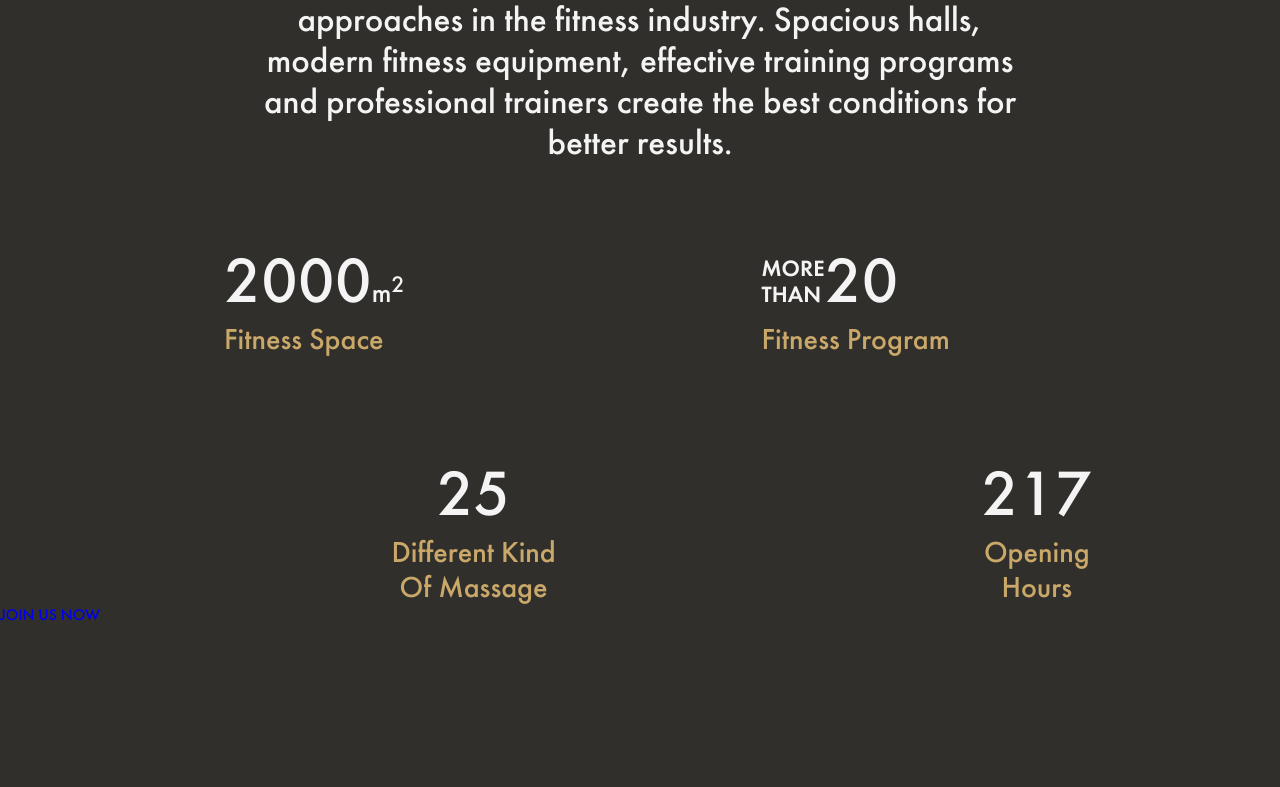
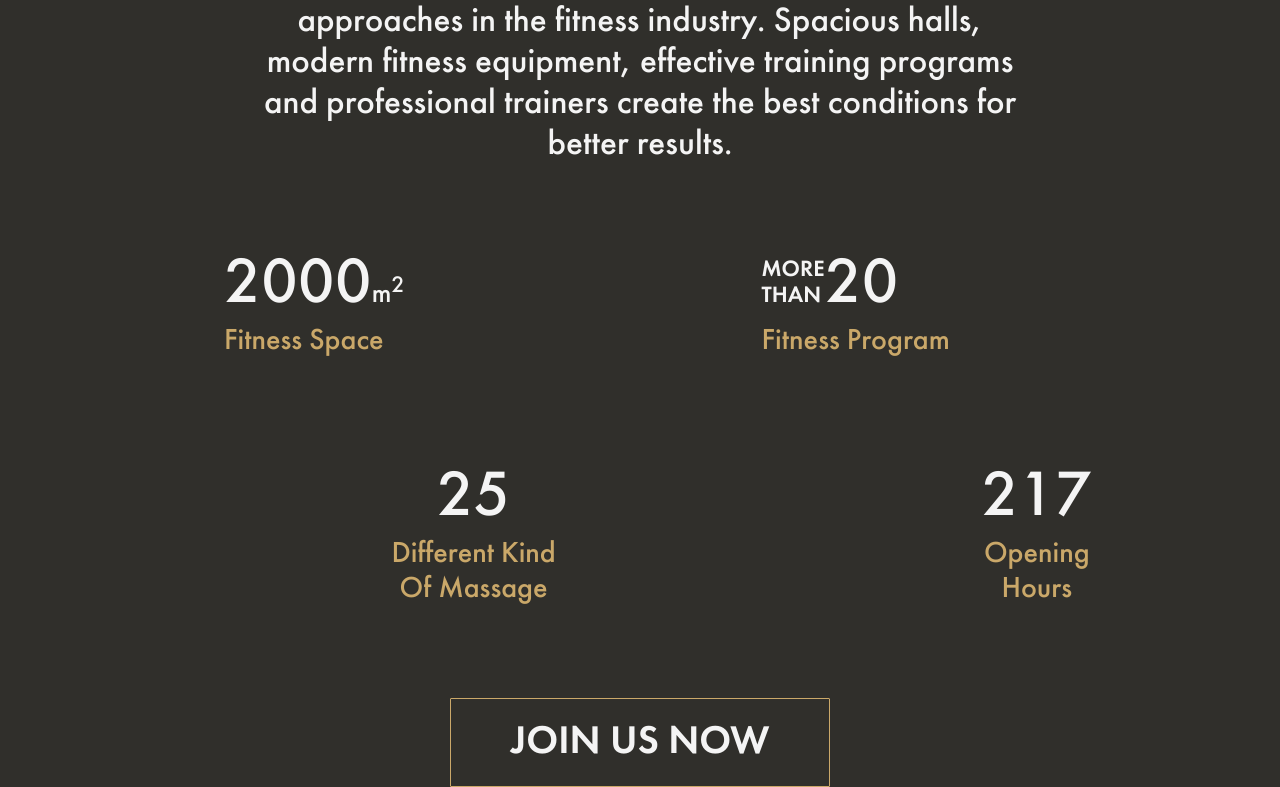
Before and after one commit to Barskihub/OLYMP_FITNESS, a plain HTML site: page index.html in a window 1280 px wide. Shown: the part 1030-1817 px from the top of the page. Before the commit the page ends 1656 px from the top, so only its background shows below. Drawn offline with nearby package versions, Linux system fonts and the light colour scheme.

Commit message:
END HARD PATY
123

```diff
--- a/index.html
+++ b/index.html
@@ -5,9 +5,6 @@
     <title>OlympFitness</title>
     <link rel="stylesheet" href="style.css">
 </head>
-<script src="https://ajax.googleapis.com/ajax/libs/jquery/2.2.4/jquery.min.js"></script>
-<script src="js/jquery.spincrement.min.js"></script>
-<script src="js/script.js"></script>
 <body>
     <div id="wrapper">
         <header id="header">
@@ -112,10 +109,16 @@
                 <a href="#" id="a_j_us">JOIN US NOW</a>
                 </div>
             </div>
+            <div id="membership">
+
+            </div>
         </main>
         <footer>
 
         </footer>
     </div>
+    <script src="https://ajax.googleapis.com/ajax/libs/jquery/2.2.4/jquery.min.js"></script>
+    <script src="js/jquery.spincrement.min.js"></script>
+    <script src="js/script.js"></script>
 </body>
 </html>
--- a/style.css
+++ b/style.css
@@ -259,7 +259,27 @@ a:hover {
 }*/
 #a_join {
     display: flex;
+    padding-top: 91px;
 }
 #a_j_us {
+    font-family: 'FuturaDemiC';
+    font-weight: normal;
+    font-style: italic;
     text-align: center;
+    color: #f4f4f4;
+    margin: auto;
+    background: none;
+    font-size: 40px;
+    text-decoration: none;
+    padding: 0.5em 1.5em;
+    outline: none;
+    border: 1px solid #CAA869;
+    border-radius: 1px;
+    transition: 0.2s;
 }
+#a_j_us:hover {
+    background: rgba(255,255,255,.2);
+}
+#a_j_us:active {
+    background: white;
+}
```
